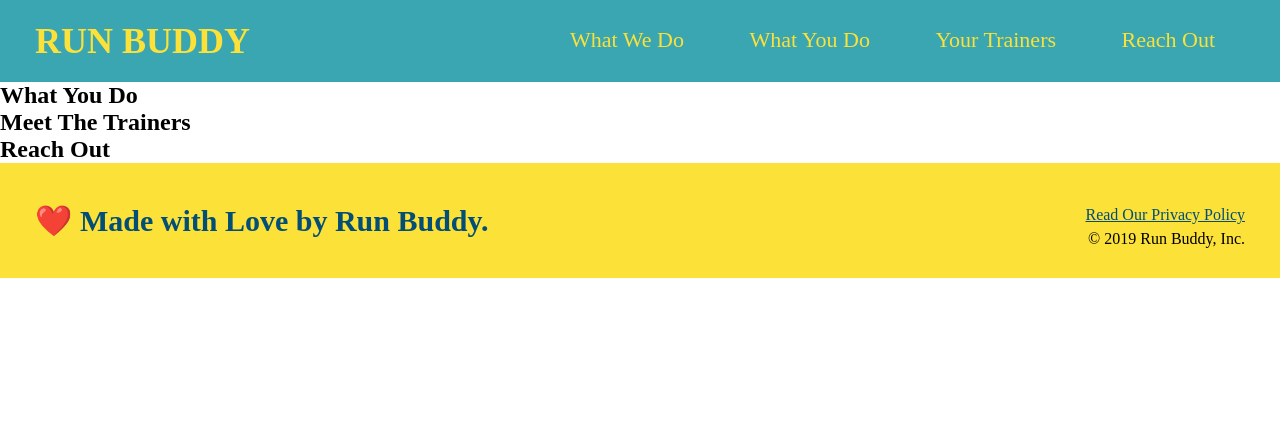
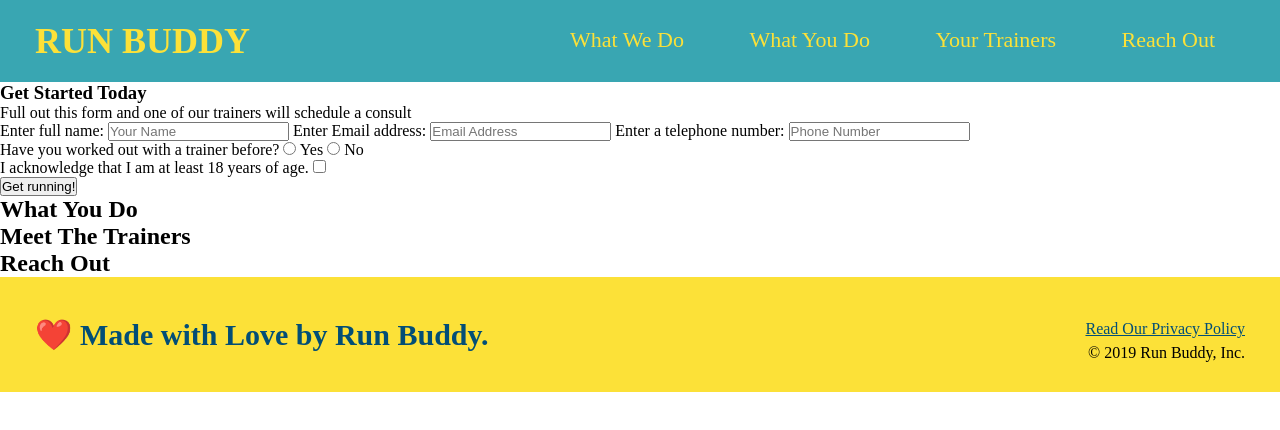
Before and after one commit to phonecologne/Run-Buddy, a plain HTML site: page index.html in a window 1280 px wide. Drawn offline with Linux system fonts and the light colour scheme.

Commit message:
finishing up runbuddy

```diff
--- a/assests/css/style.css
+++ b/assests/css/style.css
@@ -60,5 +60,5 @@ header a {
 body {
     /* more on this crazy alphanumerical value in a minute */
     color: #39a6b2
-    font-family: Helvetica, Arial, sans-serif;
+    font-family; Helvetica, Arial, sans-serif;
 }
--- a/index.html
+++ b/index.html
@@ -30,6 +30,40 @@
         </nav>
     </header>
 
+    <!-- hero section -->
+    <section>
+      <div>
+        <h3>Get Started Today</h3>
+        <p>Full out this form and one of our trainers will schedule a consult</p>
+        <!-- Add form element -->
+        <form>
+          <label for="name">Enter full name:</label>
+          <input type="text" placeholder="Your Name" name="name" id="name" />
+          <label for="email">Enter Email address:</label>
+          <input type="text" placeholder="Email Address" name="email" id="email">
+          <label for="phone">Enter a telephone number:</label>
+          <input type="text" placeholder="Phone Number" name="phone" id="phone" />
+          <p>
+            Have you worked out with a trainer before?
+            <input type="radio" name="trainer-confirm" id="trainer-yes" />
+            <label for="trainer-yes">Yes</label>
+            <input type="radio" name ="trainer-confirm" id="trainer-no" />
+            <label for="trainer-no">No</label>
+          </p>
+          <p>
+            <label for="checkbox" >
+              I acknowledge that I am at least 18 years of age.
+            </label>
+            <input type="checkbox" name="age-confirm" id="checkbox" />
+          </p>
+          <button type="submit">
+            Get running!
+          </button>
+        </form>
+      </div>
+    </section>
+    <!-- end hero -->
+
     <!-- hero/jumbotron -->
     <section>
     </section>
```
Also changed, not shown: assests/images/hero-bg.jpg (added), assests/images/step-1.svg (added), assests/images/step-2.svg (added), assests/images/step-3.svg (added), assests/images/step-4.svg (added).
